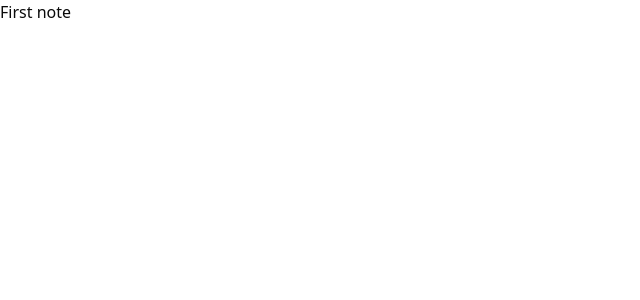
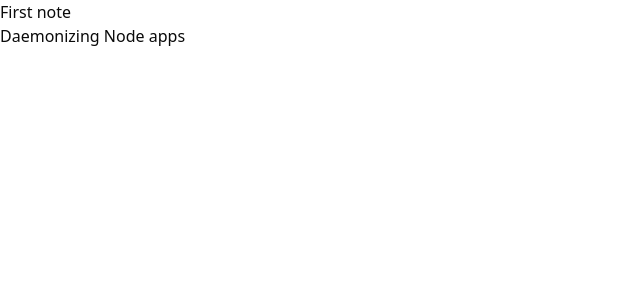
Before and after one commit to remmark99/my-website, a Next.js app: page /til in a window 1280 px wide. Shown: the top 300 px of the page, without its empty margins (0-640 px from the left). Built offline with nearby package versions, Linux system fonts and the light colour scheme.

Commit message:
Add til note, display links in column

```diff
--- a/app/til/page.tsx
+++ b/app/til/page.tsx
@@ -5,12 +5,16 @@ const links = [
   {
     title: "First note",
     url: "/first"
+  },
+  {
+    title: "Daemonizing Node apps",
+    url: "/daemonizing-node-apps"
   }
 ]
 
 export default function TILPage() {
   return (
-    <div>{
+    <div className='flex flex-col'>{
       links.map((link) => <Link key={link.url} href={`til/${link.url}`}>{link.title}</Link>)
     }</div>
   )
--- /dev/null
+++ b/notes/daemonizing-node-apps.mdx
@@ -0,0 +1,18 @@
+# Daemonizing Node apps
+
+### Chapter 1: The Problem
+
+So, you've got your project all done, palms sweating, waiting for your friends to try out your ligma ballz joke magnum opus website. You run `npm run build` and `npm run start` and voila - now you can't use your console anymore...
+
+![Why won't my favourite commands run???](/unresponsive_console.png)
+*Why won't my favourite commands run???*
+
+### Chapter 2: The Solution
+
+If you're a fellow christian - you should stop now. We're going to need help from the <span className="text-red-500 font-bold text-2xl">OTHER SIDE🔥😈</span> to fix that problem. What am I talking about? The **DAEMONS!!!**
+
+> In multitasking computer operating systems, a daemon is a computer program that runs as a background process, rather than being under the direct control of an interactive user.
+>>  \- **John 3:16 (CSB)**
+
+The one that came up first when I googled was pm2, which means it is definitely the best one.
+Install it with `npm i pm2 -g` and run with `pm2 start npm -- *script you want to run*`. In my case, the script was **start**.
```
Also changed, not shown: public/unresponsive_console.png (added).
